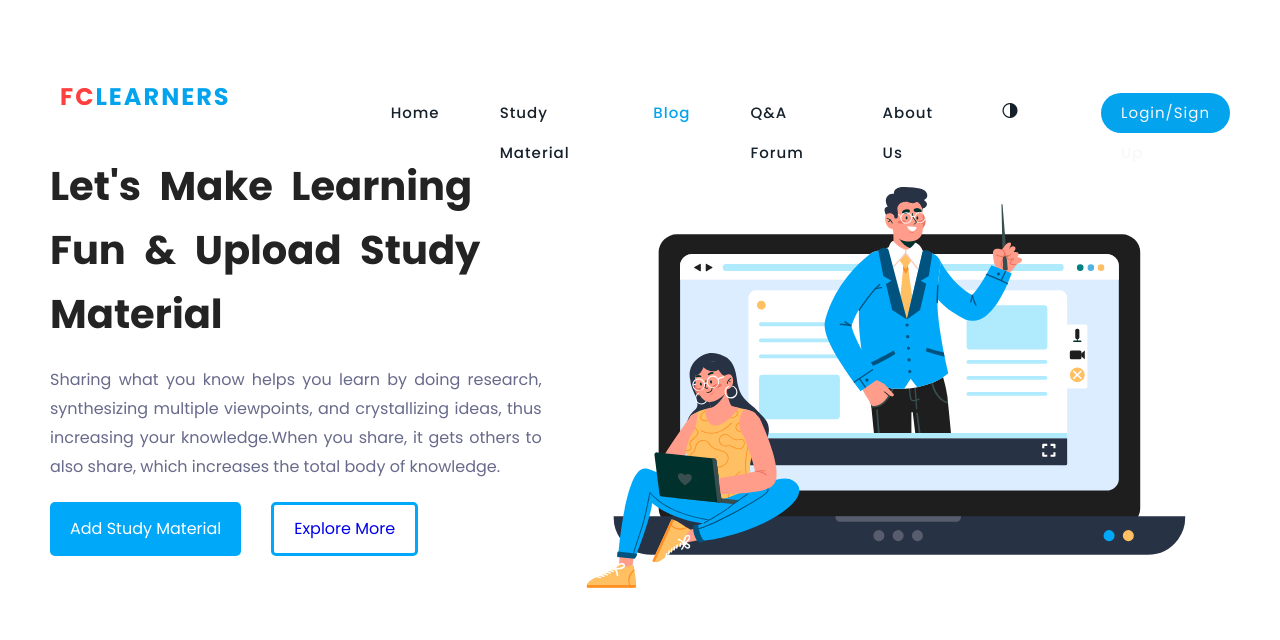
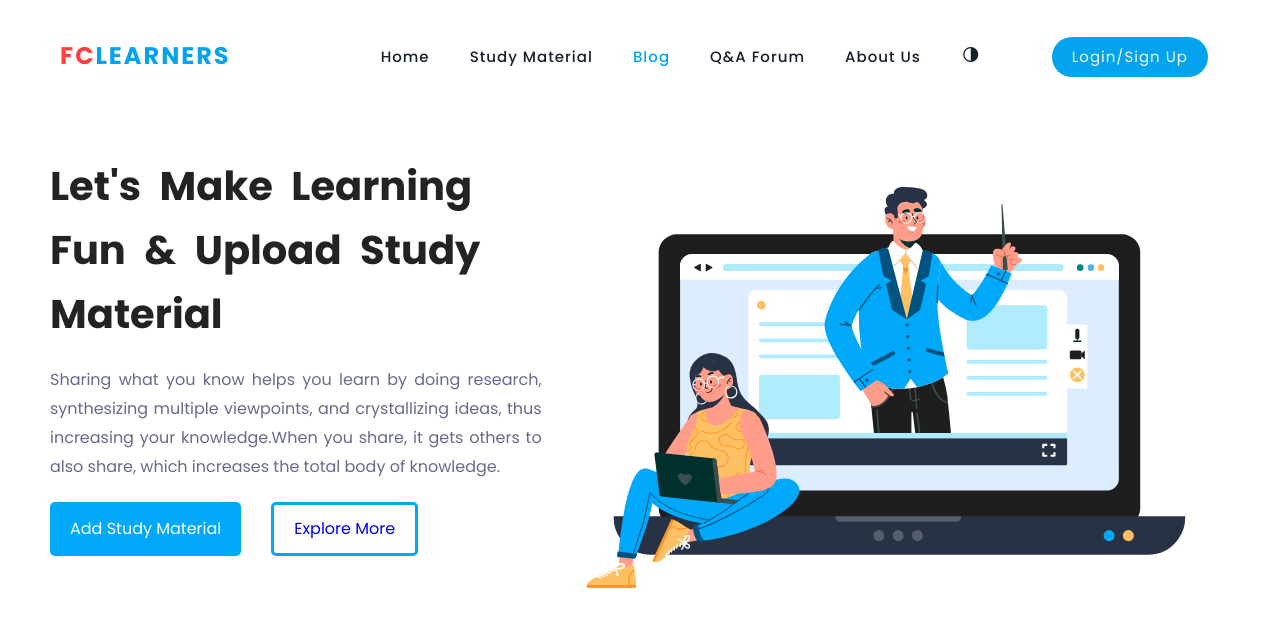
Before and after one commit to Akash3470399/Fc-Learners, a Django app: page /study-material/ in a window 1280 px wide. Shown: the top 640 px of the page. Run offline with Django 3.2, Linux system fonts and the light colour scheme.

Commit message:
Worked on navbar.

```diff
--- a/StudyMaterial/static/StudyMaterial/css/navbar.css
+++ b/StudyMaterial/static/StudyMaterial/css/navbar.css
@@ -241,11 +241,12 @@ img {
 	left: 0px;
 	right: 0px;
 	z-index: 100;
-	height: 100px;
+	height: 75px;
 }
 
 .header-area .main-nav {
-	min-height: 80px;
+	height: 50px;
+	min-height: 50px;
 	background: transparent;
 }
 
@@ -282,7 +283,7 @@ img {
 
 .header-area .main-nav .nav {
 	float: right;
-	margin-top: 30px;
+	margin-top: 0px;
 	margin-right: 0px;
 	background-color: transparent;
 
@@ -291,8 +292,8 @@ img {
 }
 
 .header-area .main-nav .nav li {
-	padding-left: 20px;
-	padding-right: 20px;
+	padding-left: 10px;
+	padding-right: 10px;
 }
 
 .header-area .main-nav .nav li:last-child {
--- a/StudyMaterial/static/StudyMaterial/css/queries.css
+++ b/StudyMaterial/static/StudyMaterial/css/queries.css
@@ -10,7 +10,7 @@
     padding: 7.5rem 5rem;
   }
   header {
-    padding: 2.2rem 5rem;
+        padding: 0.2rem 0rem;
   }
   section.hero {
     grid-template-columns: 1fr;
@@ -70,7 +70,7 @@
     font-size: 50%;
   }
   header {
-    padding: 2rem 4rem;
+    padding: 0.2rem 0rem;
   }
   #ham-menu {
     display: block;
@@ -112,7 +112,7 @@
     font-size: 46.87%;
   }
   header {
-    padding: 2rem 3rem;
+    padding: 0.2rem 0rem;
   }
   section,
   footer {
```
